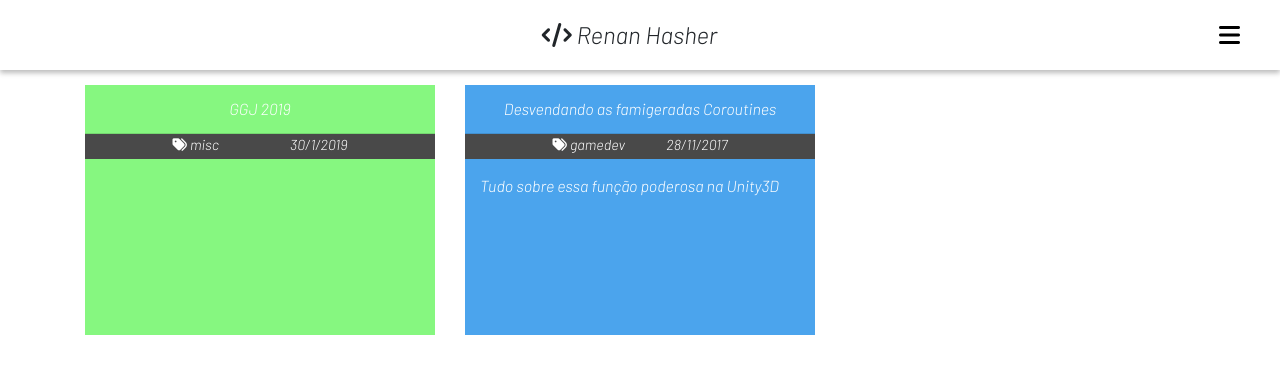
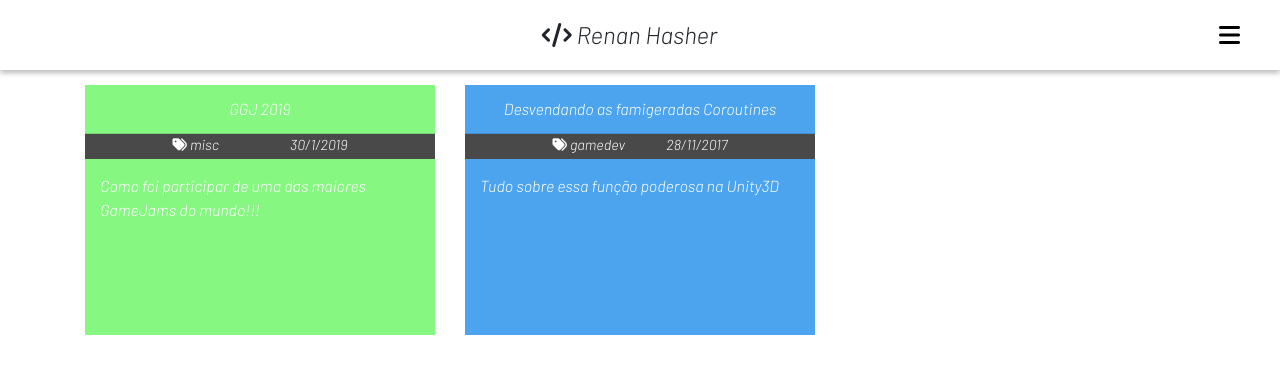
Before and after one commit to hasher-hasher/hasher-hasher.github.io, a Jekyll site: the page built from index.md, in a window 1280 px wide. Shown: the top 374 px of the page. Built offline with Jekyll 4.4.1, drawn with Linux system fonts in a browser that asks for light colours; nearby versions of some CDN libraries.

Commit message:
Updated Ggj 2019

```diff
--- a/_posts/2019-01-30-ggj-2019.markdown
+++ b/_posts/2019-01-30-ggj-2019.markdown
@@ -3,6 +3,9 @@ title: GGJ 2019
 date: 2019-01-30 21:37:00 Z
 categories:
 - misc
+author: Renan Rocha
+description: Como foi participar de uma das maiores GameJams do mundo!!!
+lang: pt-br
 ---
 
 Como um tremendo apaixonado tanto por jogar quanto por fazer jogos, não pude me conter em logo me cadastrar quando vi que a [Indie Warehouse](http://indiewarehouse.com.br) iria sediar a Global Game Jam aqui em Brasília e tinha aberto as inscrições. Eu já havia participado de algumas edições anteriores mas realmente havia muuuito tempo que eu não participava de uma Gamejam. Admito que um pouco de preguiça e talvez descrença de que eu iria conseguir terminar um game interessante foram os principais motivos desse período sem interagir com a comunidade. Mas esse ano foi diferente e eu me senti mais energizado do que nunca para limpar a poeira do Unity, fazer novas amizades e me divertir com tudo isso.
```
